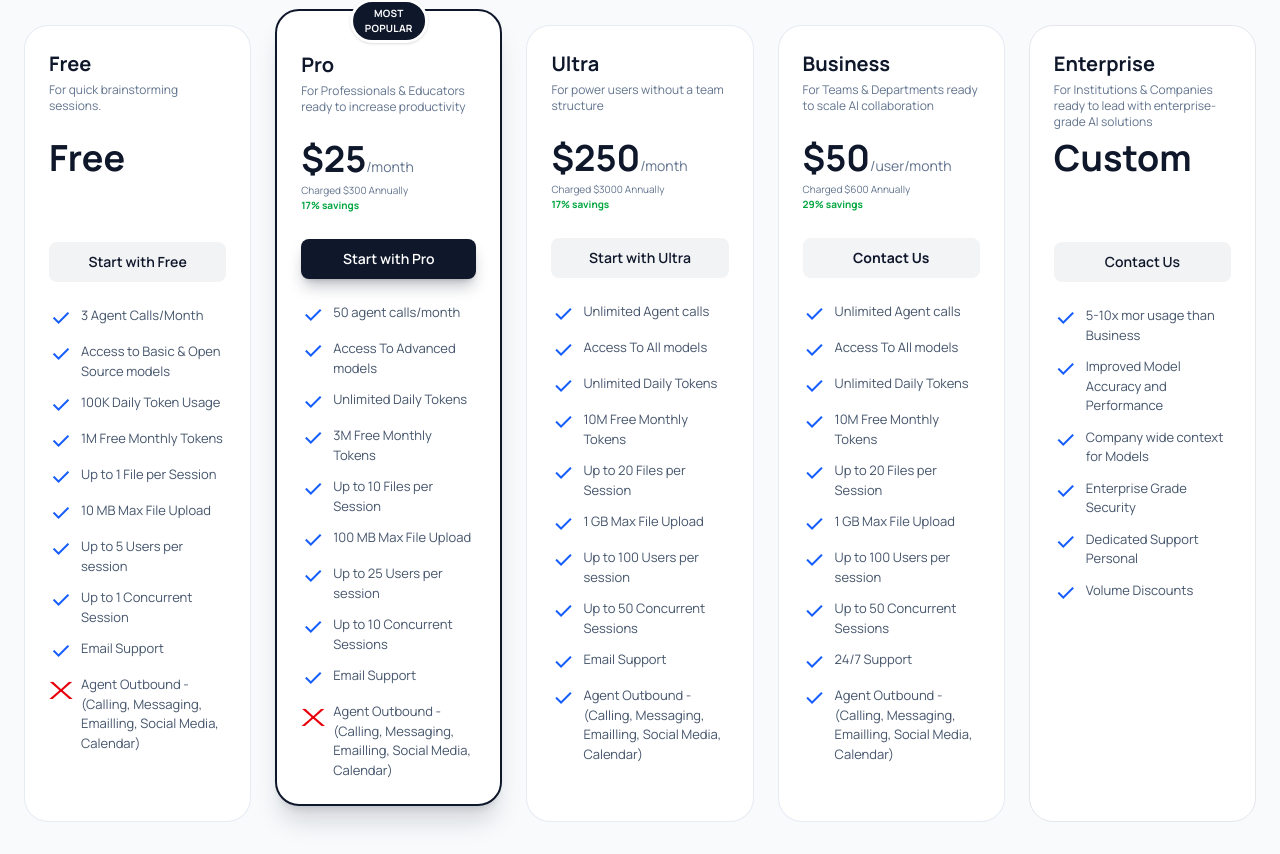
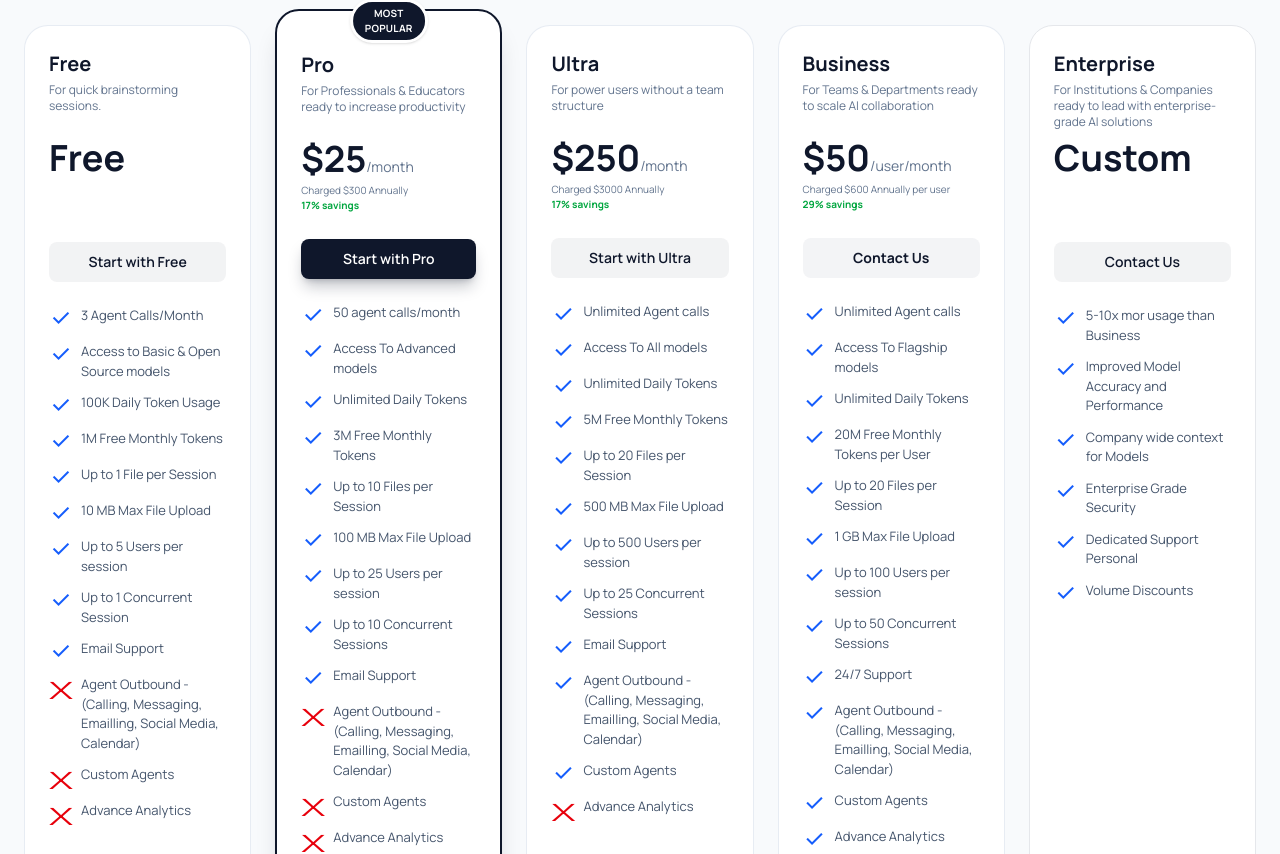
Before and after one commit to MartinoVolcy/thytus-app-1, a Next.js app: page / in a window 1280 px wide. Shown: the part 9466-10320 px from the top of the page. Built offline with nearby package versions, Linux system fonts and the light colour scheme.

Commit message:
pricing update

```diff
--- a/src/components/Pricing.tsx
+++ b/src/components/Pricing.tsx
@@ -66,6 +66,9 @@ export default function Pricing() {
                             <li className="flex items-start gap-2"><span className="material-symbols-outlined text-[18px] text-blue-600 dark:text-blue-400 shrink-0">check</span> <span>Up to 1 Concurrent Session</span></li>
                             <li className="flex items-start gap-2"><span className="material-symbols-outlined text-[18px] text-blue-600 dark:text-blue-400 shrink-0">check</span> <span>Email Support</span></li>
                             <li className="flex items-start gap-2"><span className="material-symbols-outlined text-[18px] text-red-600 dark:text-red-400 shrink-0">X</span> <span>Agent Outbound - (Calling, Messaging, Emailling, Social Media, Calendar)</span></li>
+                            <li className="flex items-start gap-2"><span className="material-symbols-outlined text-[18px] text-red-600 dark:text-red-400 shrink-0">X</span> <span>Custom Agents</span></li>
+                            <li className="flex items-start gap-2"><span className="material-symbols-outlined text-[18px] text-red-600 dark:text-red-400 shrink-0">X</span> <span>Advance Analytics</span></li>
+
                             {/* <li className="flex items-start gap-2"><span className="material-symbols-outlined text-[18px] text-blue-600 dark:text-blue-400 shrink-0">check</span> <span>Upload Websites</span></li> */}
                             {/* <li className="flex items-start gap-2"><span className="material-symbols-outlined text-[18px] text-blue-600 dark:text-blue-400 shrink-0">check</span> <span>Upload files from local device, Google Drive, Dropbox, and the Internet</span></li> */}
                             {/* <li className="flex items-start gap-2"><span className="material-symbols-outlined text-[18px] text-blue-600 dark:text-blue-400 shrink-0">check</span> <span>Limited chat and file Context</span></li> */}
@@ -117,6 +120,8 @@ export default function Pricing() {
                             <li className="flex items-start gap-2"><span className="material-symbols-outlined text-[18px] text-blue-600 dark:text-blue-400 shrink-0">check</span> <span>Up to 10 Concurrent Sessions</span></li>
                             <li className="flex items-start gap-2"><span className="material-symbols-outlined text-[18px] text-blue-600 dark:text-blue-400 shrink-0">check</span> <span>Email Support</span></li>
                             <li className="flex items-start gap-2"><span className="material-symbols-outlined text-[18px] text-red-600 dark:text-red-400 shrink-0">X</span> <span>Agent Outbound - (Calling, Messaging, Emailling, Social Media, Calendar)</span></li>
+                            <li className="flex items-start gap-2"><span className="material-symbols-outlined text-[18px] text-red-600 dark:text-red-400 shrink-0">X</span> <span>Custom Agents</span></li>
+                            <li className="flex items-start gap-2"><span className="material-symbols-outlined text-[18px] text-red-600 dark:text-red-400 shrink-0">X</span> <span>Advance Analytics</span></li>
                             {/* <li className="flex items-start gap-2"><span className="material-symbols-outlined text-[18px] text-blue-600 dark:text-blue-400 shrink-0">check</span> <span>Upload Websites</span></li>
                             <li className="flex items-start gap-2"><span className="material-symbols-outlined text-[18px] text-blue-600 dark:text-blue-400 shrink-0">check</span> <span>Upload files from local device, Google Drive, Dropbox Upload files from local device, Google Drive, Dropbox, and the Internet</span></li> */}
                             {/* <li className="flex items-start gap-2"><span className="material-symbols-outlined text-[18px] text-blue-600 dark:text-blue-400 shrink-0">check</span> <span>50x chat and file Context than Free</span></li> */}
@@ -147,14 +152,16 @@ export default function Pricing() {
                             <li className="flex items-start gap-2"><span className="material-symbols-outlined text-[18px] text-blue-600 dark:text-blue-400 shrink-0">check</span> <span>Access To All models</span></li>
                             <li className="flex items-start gap-2"><span className="material-symbols-outlined text-[18px] text-blue-600 dark:text-blue-400 shrink-0">check</span> <span>Unlimited Daily Tokens</span></li>
                             {/* <li className="flex items-start gap-2"><span className="material-symbols-outlined text-[18px] text-blue-600 dark:text-blue-400 shrink-0">check</span> <span>Access to all features</span></li> */}
-                            <li className="flex items-start gap-2"><span className="material-symbols-outlined text-[18px] text-blue-600 dark:text-blue-400 shrink-0">check</span> <span>10M Free Monthly Tokens</span></li>
+                            <li className="flex items-start gap-2"><span className="material-symbols-outlined text-[18px] text-blue-600 dark:text-blue-400 shrink-0">check</span> <span>5M Free Monthly Tokens</span></li>
 
                             <li className="flex items-start gap-2"><span className="material-symbols-outlined text-[18px] text-blue-600 dark:text-blue-400 shrink-0">check</span> <span>Up to 20 Files per Session</span></li>
-                            <li className="flex items-start gap-2"><span className="material-symbols-outlined text-[18px] text-blue-600 dark:text-blue-400 shrink-0">check</span> <span>1 GB Max File Upload</span></li>
-                            <li className="flex items-start gap-2"><span className="material-symbols-outlined text-[18px] text-blue-600 dark:text-blue-400 shrink-0">check</span> <span>Up to 100 Users per session</span></li>
-                            <li className="flex items-start gap-2"><span className="material-symbols-outlined text-[18px] text-blue-600 dark:text-blue-400 shrink-0">check</span> <span>Up to 50 Concurrent Sessions</span></li>
+                            <li className="flex items-start gap-2"><span className="material-symbols-outlined text-[18px] text-blue-600 dark:text-blue-400 shrink-0">check</span> <span>500 MB Max File Upload</span></li>
+                            <li className="flex items-start gap-2"><span className="material-symbols-outlined text-[18px] text-blue-600 dark:text-blue-400 shrink-0">check</span> <span>Up to 500 Users per session</span></li>
+                            <li className="flex items-start gap-2"><span className="material-symbols-outlined text-[18px] text-blue-600 dark:text-blue-400 shrink-0">check</span> <span>Up to 25 Concurrent Sessions</span></li>
                             <li className="flex items-start gap-2"><span className="material-symbols-outlined text-[18px] text-blue-600 dark:text-blue-400 shrink-0">check</span> <span>Email Support</span></li>
                             <li className="flex items-start gap-2"><span className="material-symbols-outlined text-[18px] text-blue-600 dark:text-blue-400 shrink-0">check</span> <span>Agent Outbound - (Calling, Messaging, Emailling, Social Media, Calendar)</span></li>
+                            <li className="flex items-start gap-2"><span className="material-symbols-outlined text-[18px] text-blue-600 dark:text-blue-400 shrink-0">Check</span> <span>Custom Agents</span></li>
+                            <li className="flex items-start gap-2"><span className="material-symbols-outlined text-[18px] text-red-600 dark:text-red-400 shrink-0">X</span> <span>Advance Analytics</span></li>
                             {/* <li className="flex items-start gap-2"><span className="material-symbols-outlined text-[18px] text-blue-600 dark:text-blue-400 shrink-0">check</span> <span>First day Access to new models and features</span></li>
                             <li className="flex items-start gap-2"><span className="material-symbols-outlined text-[18px] text-blue-600 dark:text-blue-400 shrink-0">check</span> <span>Improved Model Accuracy and Performance</span></li> */}
                         </ul>
@@ -172,7 +179,7 @@ export default function Pricing() {
                             <div className="h-8">
                                 {isAnnual && (
                                     <>
-                                        <div className="text-[10px] text-slate-500">Charged $600 Annually</div>
+                                        <div className="text-[10px] text-slate-500">Charged $600 Annually per user</div>
                                         <div className="text-[10px] font-bold text-green-600">29% savings</div>
                                     </>
                                 )}
@@ -181,10 +188,10 @@ export default function Pricing() {
                         <Link href="https://calendly.com/martino-volcy02/business-subscription" className="w-full py-2.5 bg-gray-100 dark:bg-dark-elevated hover:bg-gray-200 dark:hover:bg-dark-border text-slate-900 dark:text-slate-200 rounded-lg font-bold text-sm transition-colors mb-6 block text-center">Contact Us</Link>
                         <ul className="text-[13px] space-y-3 flex-1 text-slate-600 dark:text-slate-400">
                             <li className="flex items-start gap-2"><span className="material-symbols-outlined text-[18px] text-blue-600 dark:text-blue-400 shrink-0">check</span> <span>Unlimited Agent calls</span></li>
-                            <li className="flex items-start gap-2"><span className="material-symbols-outlined text-[18px] text-blue-600 dark:text-blue-400 shrink-0">check</span> <span>Access To All models</span></li>
+                            <li className="flex items-start gap-2"><span className="material-symbols-outlined text-[18px] text-blue-600 dark:text-blue-400 shrink-0">check</span> <span>Access To Flagship models</span></li>
                             <li className="flex items-start gap-2"><span className="material-symbols-outlined text-[18px] text-blue-600 dark:text-blue-400 shrink-0">check</span> <span>Unlimited Daily Tokens</span></li>
                             {/* <li className="flex items-start gap-2"><span className="material-symbols-outlined text-[18px] text-blue-600 dark:text-blue-400 shrink-0">check</span> <span>Access to all features</span></li> */}
-                            <li className="flex items-start gap-2"><span className="material-symbols-outlined text-[18px] text-blue-600 dark:text-blue-400 shrink-0">check</span> <span>10M Free Monthly Tokens</span></li>
+                            <li className="flex items-start gap-2"><span className="material-symbols-outlined text-[18px] text-blue-600 dark:text-blue-400 shrink-0">check</span> <span>20M Free Monthly Tokens per User</span></li>
 
                             <li className="flex items-start gap-2"><span className="material-symbols-outlined text-[18px] text-blue-600 dark:text-blue-400 shrink-0">check</span> <span>Up to 20 Files per Session</span></li>
                             <li className="flex items-start gap-2"><span className="material-symbols-outlined text-[18px] text-blue-600 dark:text-blue-400 shrink-0">check</span> <span>1 GB Max File Upload</span></li>
@@ -192,6 +199,8 @@ export default function Pricing() {
                             <li className="flex items-start gap-2"><span className="material-symbols-outlined text-[18px] text-blue-600 dark:text-blue-400 shrink-0">check</span> <span>Up to 50 Concurrent Sessions</span></li>
                             <li className="flex items-start gap-2"><span className="material-symbols-outlined text-[18px] text-blue-600 dark:text-blue-400 shrink-0">check</span> <span>24/7 Support</span></li>
                             <li className="flex items-start gap-2"><span className="material-symbols-outlined text-[18px] text-blue-600 dark:text-blue-400 shrink-0">check</span> <span>Agent Outbound - (Calling, Messaging, Emailling, Social Media, Calendar)</span></li>
+                            <li className="flex items-start gap-2"><span className="material-symbols-outlined text-[18px] text-blue-600 dark:text-blue-400 shrink-0">Check</span> <span>Custom Agents</span></li>
+                            <li className="flex items-start gap-2"><span className="material-symbols-outlined text-[18px] text-blue-600 dark:text-blue-400 shrink-0">Check</span> <span>Advance Analytics</span></li>
                         </ul>
                     </div>
 
```
